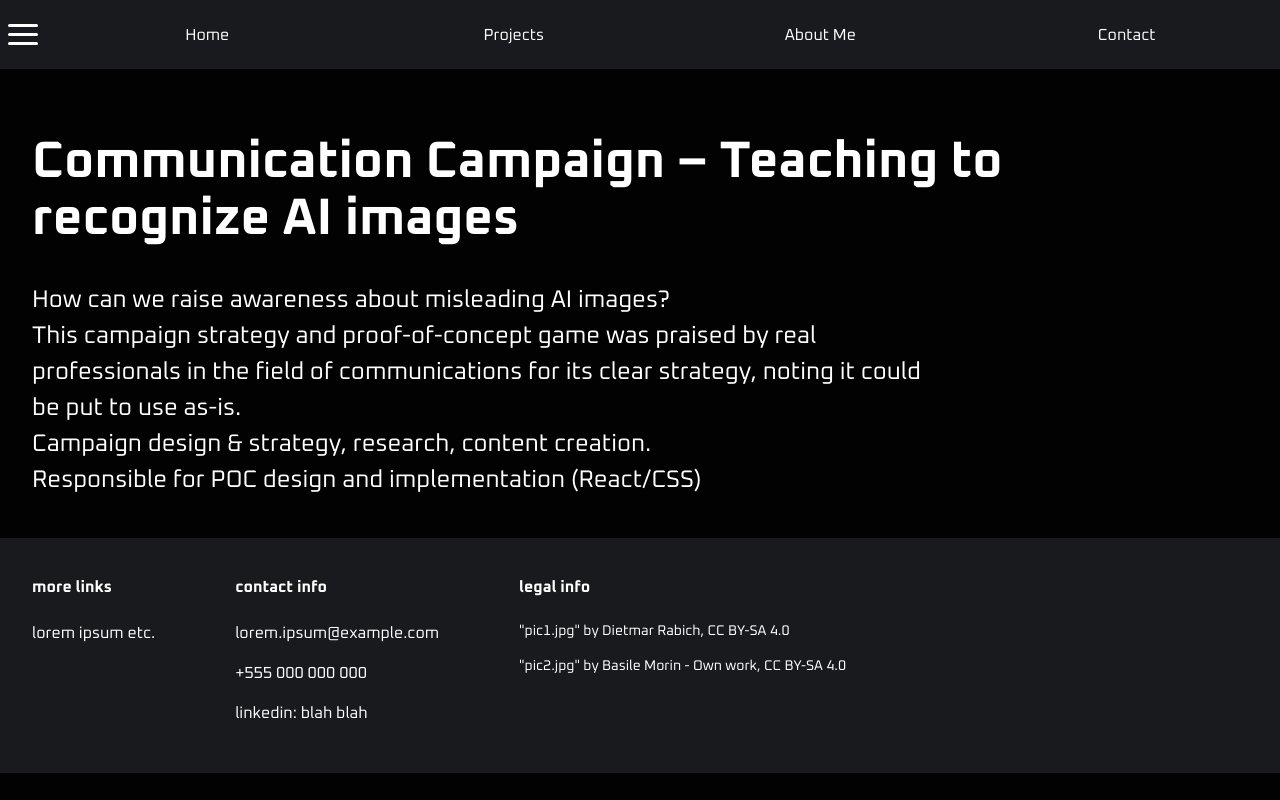
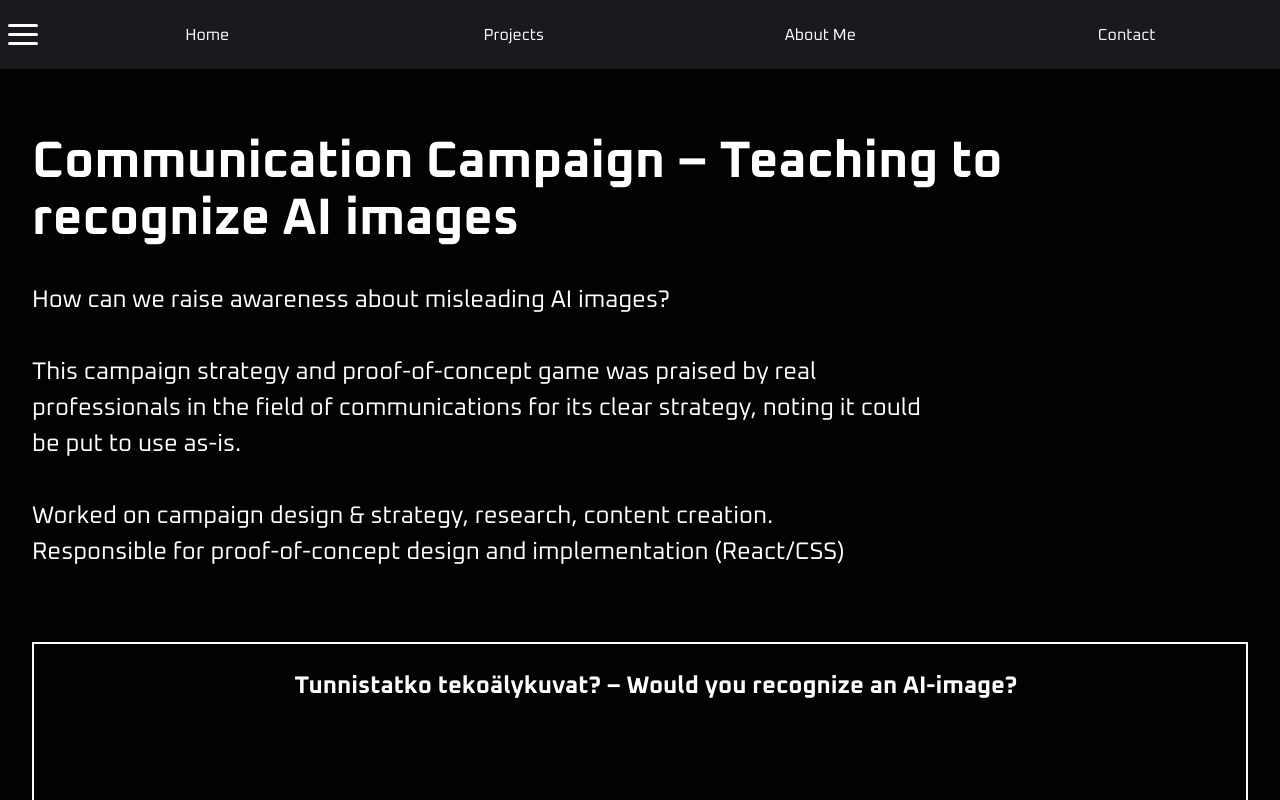
Before and after one commit to silentwinter0/portfolio, a React (Vite) app: page /projects/communication-campaign in a window 1280 px wide. Shown: the top 800 px of the page. Built offline with nearby package versions, Linux system fonts and the light colour scheme.

Commit message:
Worked on comms campaign site content

```diff
--- a/src/pages/CommunicationCampaign.jsx
+++ b/src/pages/CommunicationCampaign.jsx
@@ -1,8 +1,7 @@
 import './FrontPage.css'
 import Footer from '../components/Footer.jsx'
 import Header from '../components/Header.jsx'
-import About from '../components/About.jsx'
-import ProjectContainer from '../components/Projects.jsx'
+import Article from '../components/Article.jsx'
 
 function CommunicationCampaign() {
 
@@ -12,13 +11,22 @@ function CommunicationCampaign() {
       <div className="card">
         <h1>Communication Campaign – Teaching to recognize AI images</h1>
         <p className='bigtext'>
-          How can we raise awareness about misleading AI images? <br/>
+          How can we raise awareness about misleading AI images? <br/><br/>
+
           This campaign strategy and proof-of-concept game was praised by real
           professionals in the field of communications for its clear strategy,
-          noting it could be put to use as-is. <br/>
-          Campaign design & strategy, research, content creation. <br/>
-          Responsible for POC design and implementation (React/CSS)
+          noting it could be put to use as-is. <br/><br/>
+
+          Worked on campaign design & strategy, research, content creation. <br/>
+          Responsible for proof-of-concept design and implementation (React/CSS)
         </p>
+      </div>
+      <div className='card'>
+        <Article
+          title='Tunnistatko tekoälykuvat? – Would you recognize an AI-image?'
+          subtitle=''
+          content=''
+        />
       </div>
       <Footer />
     </div>
```
